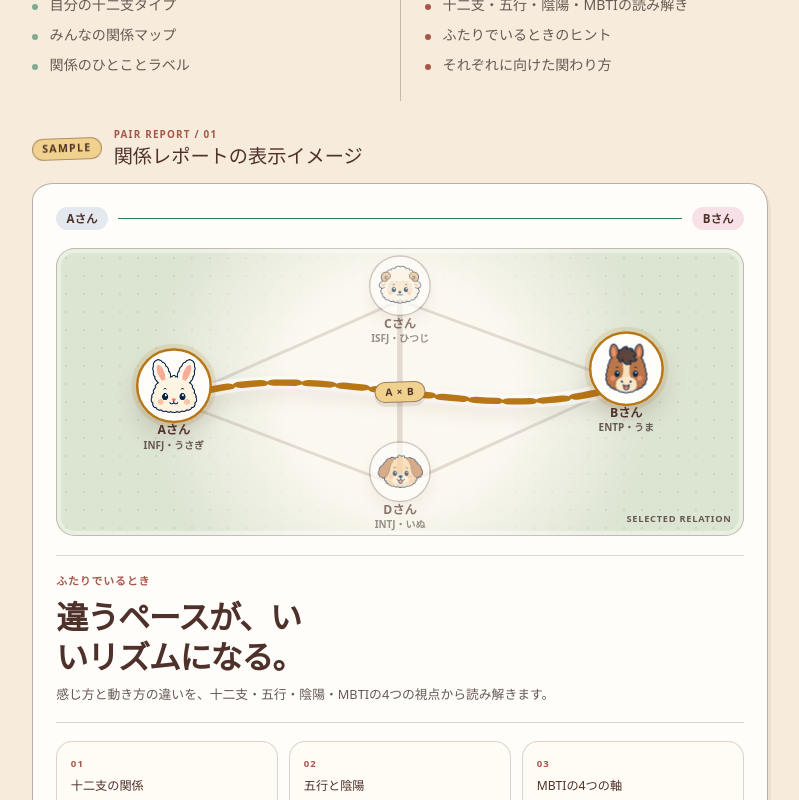
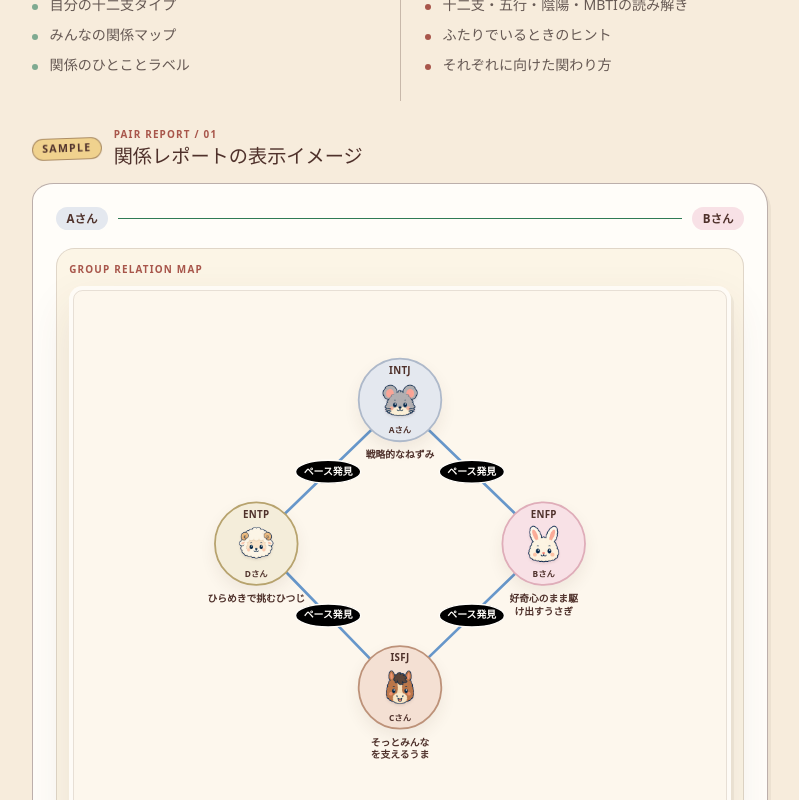
Before and after one commit to mi-hye/mofutype, a Next.js app: page / in a window 1280 px wide. Shown: the part 2000-2800 px from the top of the page, without its empty margins (240-1039 px from the left). Built offline with nearby package versions, Linux system fonts and the light colour scheme; no server answers.

Commit message:
refactor: reuse relationship graph in report sample

```diff
--- a/src/app/globals.css
+++ b/src/app/globals.css
@@ -169,6 +169,12 @@ button, input, textarea, select { font: inherit; }
 .report-preview__pair span { border-radius: 999px; padding: 0.3rem 0.65rem; background: var(--animal-rat-pastel); color: var(--ink); font-size: 0.72rem; font-weight: 800; line-height: 1.15; }
 .report-preview__pair span:last-child { background: var(--animal-rabbit-pastel); }
 .report-preview__pair i { height: 1px; background: var(--relationship-calm); }
+.report-sample-graph { display: grid; z-index: 1; min-width: 0; gap: 0.55rem; border: 1px solid rgb(var(--ink-rgb) / 16%); border-radius: 1.15rem; padding: 0.75rem; background: color-mix(in srgb, var(--surface-elevated) 82%, var(--butter)); }
+.report-sample-graph__eyebrow { margin: 0; color: var(--accent-vermilion); font-size: 0.62rem; font-weight: 850; letter-spacing: 0.12em; }
+.report-sample-graph .group-graph { gap: 0.45rem; }
+.report-sample-graph .group-graph__canvas { min-height: 20rem; border: 0; border-radius: 0.85rem; background: rgb(var(--paper-rgb) / 58%); }
+.report-sample-graph .group-graph__filters { justify-content: center; }
+.report-sample-graph__note { margin: 0; color: var(--text-muted); font-size: 0.7rem; line-height: 1.55; }
 .report-preview__lead { display: grid; gap: 0.45rem; border-block: 1px solid rgb(var(--ink-rgb) / 20%); padding-block: 1rem; }
 .report-preview__lead > span { color: var(--accent-vermilion); font-size: 0.68rem; font-weight: 800; letter-spacing: 0.08em; }
 .report-preview__lead strong { max-width: 17ch; color: var(--ink); font-family: var(--font-display); font-size: clamp(1.35rem, 6vw, 2rem); letter-spacing: -0.035em; line-height: 1.25; text-wrap: balance; }
--- a/src/features/landing/report-sample-graph.module.css
+++ /dev/null
@@ -1,135 +0,0 @@
-.graph {
-  position: relative;
-  min-height: 18rem;
-  overflow: hidden;
-  border: 1px solid rgb(var(--ink-rgb) / 22%);
-  border-radius: 1.15rem;
-  background:
-    radial-gradient(circle at 50% 50%, rgb(var(--paper-rgb) / 92%) 0 30%, transparent 68%),
-    radial-gradient(circle, rgb(var(--ink-rgb) / 9%) 1px, transparent 1.5px),
-    var(--surface-mint);
-  background-size: auto, 18px 18px, auto;
-  box-shadow: inset 0 0 0 4px rgb(255 255 255 / 38%);
-  isolation: isolate;
-}
-
-.lines {
-  position: absolute;
-  inset: 0;
-  width: 100%;
-  height: 100%;
-  overflow: visible;
-}
-
-.lineSoft {
-  fill: none;
-  stroke: rgb(var(--ink-rgb) / 15%);
-  stroke-linecap: round;
-  stroke-width: 0.8;
-}
-
-.lineActiveGlow,
-.lineActive {
-  fill: none;
-  stroke-linecap: round;
-}
-
-.lineActiveGlow {
-  stroke: rgb(255 255 255 / 78%);
-  stroke-width: 4.5;
-}
-
-.lineActive {
-  stroke: var(--relationship-warm);
-  stroke-dasharray: 3 2;
-  stroke-width: 2.2;
-  animation: line-flow 2.4s linear infinite;
-  filter: drop-shadow(0 3px 3px rgb(var(--ink-rgb) / 18%));
-}
-
-.node {
-  position: absolute;
-  z-index: 2;
-  display: grid;
-  width: 5.2rem;
-  justify-items: center;
-  gap: 0.12rem;
-  color: var(--ink);
-  text-align: center;
-  transform: translate(-50%, -50%);
-}
-
-.node[data-node="a"] { top: 53%; left: 17%; }
-.node[data-node="b"] { top: 47%; left: 83%; }
-.node[data-node="c"] { top: 18%; left: 50%; opacity: 0.66; }
-.node[data-node="d"] { top: 83%; left: 50%; opacity: 0.66; }
-
-.avatar {
-  display: grid;
-  width: 3.65rem;
-  height: 3.65rem;
-  place-items: center;
-  overflow: hidden;
-  border: 3px solid var(--surface-elevated);
-  border-radius: 50%;
-  background: var(--surface-elevated);
-  box-shadow: 0 0 0 1.5px rgb(var(--ink-rgb) / 34%), 0 8px 18px rgb(var(--ink-rgb) / 12%);
-}
-
-.node[data-selected="true"] .avatar {
-  width: 4.4rem;
-  height: 4.4rem;
-  box-shadow:
-    0 0 0 2.5px var(--relationship-warm),
-    0 0 0 7px rgb(184 119 22 / 14%),
-    0 13px 24px rgb(var(--ink-rgb) / 20%);
-}
-
-.avatar img { width: 100%; height: 100%; object-fit: cover; }
-.node strong { max-width: 100%; font-size: 0.76rem; line-height: 1.2; }
-.node small { max-width: 100%; color: var(--text-muted); font-size: 0.62rem; font-weight: 700; line-height: 1.2; }
-
-.pairBadge {
-  position: absolute;
-  top: 50%;
-  left: 50%;
-  z-index: 3;
-  border: 1.5px solid rgb(var(--ink-rgb) / 52%);
-  border-radius: 999px;
-  padding: 0.28rem 0.62rem;
-  background: var(--butter);
-  box-shadow: 0 4px 0 rgb(var(--ink-rgb) / 10%);
-  color: var(--ink);
-  font-size: 0.64rem;
-  font-weight: 850;
-  letter-spacing: 0.08em;
-  line-height: 1;
-  transform: translate(-50%, -50%) rotate(-2deg);
-}
-
-.caption {
-  position: absolute;
-  right: 0.7rem;
-  bottom: 0.55rem;
-  margin: 0;
-  color: var(--text-muted);
-  font-size: 0.58rem;
-  font-weight: 750;
-  letter-spacing: 0.08em;
-}
-
-@keyframes line-flow {
-  to { stroke-dashoffset: -10; }
-}
-
-@media (max-width: 30rem) {
-  .graph { min-height: 16.5rem; }
-  .node { width: 4.6rem; }
-  .node[data-node="a"] { left: 18%; }
-  .node[data-node="b"] { left: 82%; }
-  .node[data-selected="true"] .avatar { width: 3.9rem; height: 3.9rem; }
-}
-
-@media (prefers-reduced-motion: reduce) {
-  .lineActive { animation: none; }
-}
--- a/src/features/landing/report-sample-graph.tsx
+++ b/src/features/landing/report-sample-graph.tsx
@@ -1,42 +1,59 @@
-import Image from "next/image";
+"use client";
 
-import styles from "./report-sample-graph.module.css";
+import { GroupGraph } from "@/features/group-graph/group-graph";
+import type { RelationshipGraphMember } from "@/features/group-graph/build-graph";
+import type { DerivedEtoProfile, MbtiType, ZodiacId } from "@/lib/eto/types";
 
-const NODES = [
-  { id: "a", name: "Aさん", profile: "INFJ・うさぎ", image: "/zodiac/rabbit.png", selected: true },
-  { id: "b", name: "Bさん", profile: "ENTP・うま", image: "/zodiac/horse.png", selected: true },
-  { id: "c", name: "Cさん", profile: "ISFJ・ひつじ", image: "/zodiac/sheep.png", selected: false },
-  { id: "d", name: "Dさん", profile: "INTJ・いぬ", image: "/zodiac/dog.png", selected: false },
-] as const;
+function sampleProfile(zodiacId: ZodiacId, mbti: MbtiType): DerivedEtoProfile {
+  return {
+    version: 1,
+    zodiacId,
+    mbti,
+    dayMaster: { element: "WOOD", polarity: "YANG" },
+    fiveElements: { WOOD: 2, FIRE: 1, EARTH: 1, METAL: 1, WATER: 1 },
+    yinYang: { YIN: 3, YANG: 3 },
+    calculationMode: "date-only",
+    boundaryState: "exact",
+    engineVersion: "mofu-eto-four-pillars-v1",
+  };
+}
+
+function sampleMember(
+  id: string,
+  nickname: string,
+  zodiacId: ZodiacId,
+  mbti: MbtiType,
+): RelationshipGraphMember {
+  return {
+    id,
+    nickname,
+    zodiacId,
+    mbti,
+    profile: sampleProfile(zodiacId, mbti),
+  };
+}
+
+const SAMPLE_MEMBERS: readonly RelationshipGraphMember[] = [
+  sampleMember("sample-a", "Aさん", "rat", "INTJ"),
+  sampleMember("sample-b", "Bさん", "rabbit", "ENFP"),
+  sampleMember("sample-c", "Cさん", "horse", "ISFJ"),
+  sampleMember("sample-d", "Dさん", "sheep", "ENTP"),
+];
+
+const ignoreSamplePairSelection = () => undefined;
 
 export function ReportSampleGraph() {
   return (
-    <figure className={styles.graph} aria-label="AさんとBさんのサンプル">
-      <svg className={styles.lines} viewBox="0 0 100 100" preserveAspectRatio="none" aria-hidden="true">
-        <path className={styles.lineSoft} d="M17 53 L50 18 L83 47" />
-        <path className={styles.lineSoft} d="M17 53 L50 83 L83 47" />
-        <path className={styles.lineSoft} d="M50 18 L50 83" />
-        <path className={styles.lineActiveGlow} d="M17 53 C38 34 62 66 83 47" />
-        <path className={styles.lineActive} d="M17 53 C38 34 62 66 83 47" />
-      </svg>
-
-      {NODES.map((node) => (
-        <div
-          className={styles.node}
-          data-node={node.id}
-          data-selected={node.selected ? "true" : "false"}
-          key={node.id}
-        >
-          <span className={styles.avatar}>
-            <Image src={node.image} alt="" width={88} height={88} />
-          </span>
-          <strong>{node.name}</strong>
-          <small>{node.profile}</small>
-        </div>
-      ))}
-
-      <span className={styles.pairBadge}>A × B</span>
-      <figcaption className={styles.caption}>SELECTED RELATION</figcaption>
-    </figure>
+    <div className="report-sample-graph">
+      <p className="report-sample-graph__eyebrow">GROUP RELATION MAP</p>
+      <GroupGraph
+        members={SAMPLE_MEMBERS}
+        unlocks={[]}
+        onPairSelect={ignoreSamplePairSelection}
+      />
+      <p className="report-sample-graph__note">
+        実際のグループ画面と同じ関係グラフです。メンバーを選ぶと、つながる線をまとめて確認できます。
+      </p>
+    </div>
   );
 }
```
Also changed, not shown: 2 other files (tests, documents, lock files or other folders).
